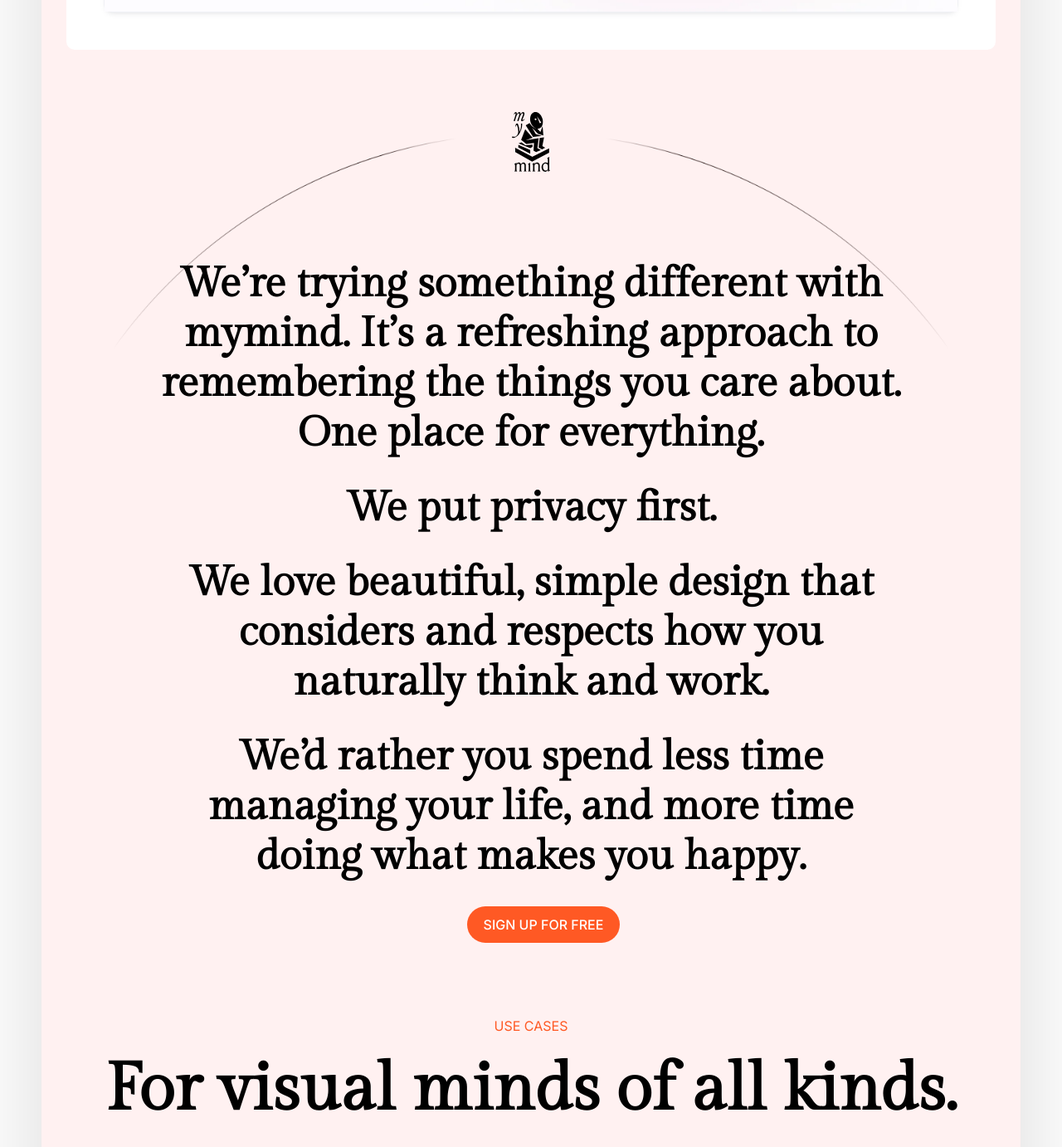
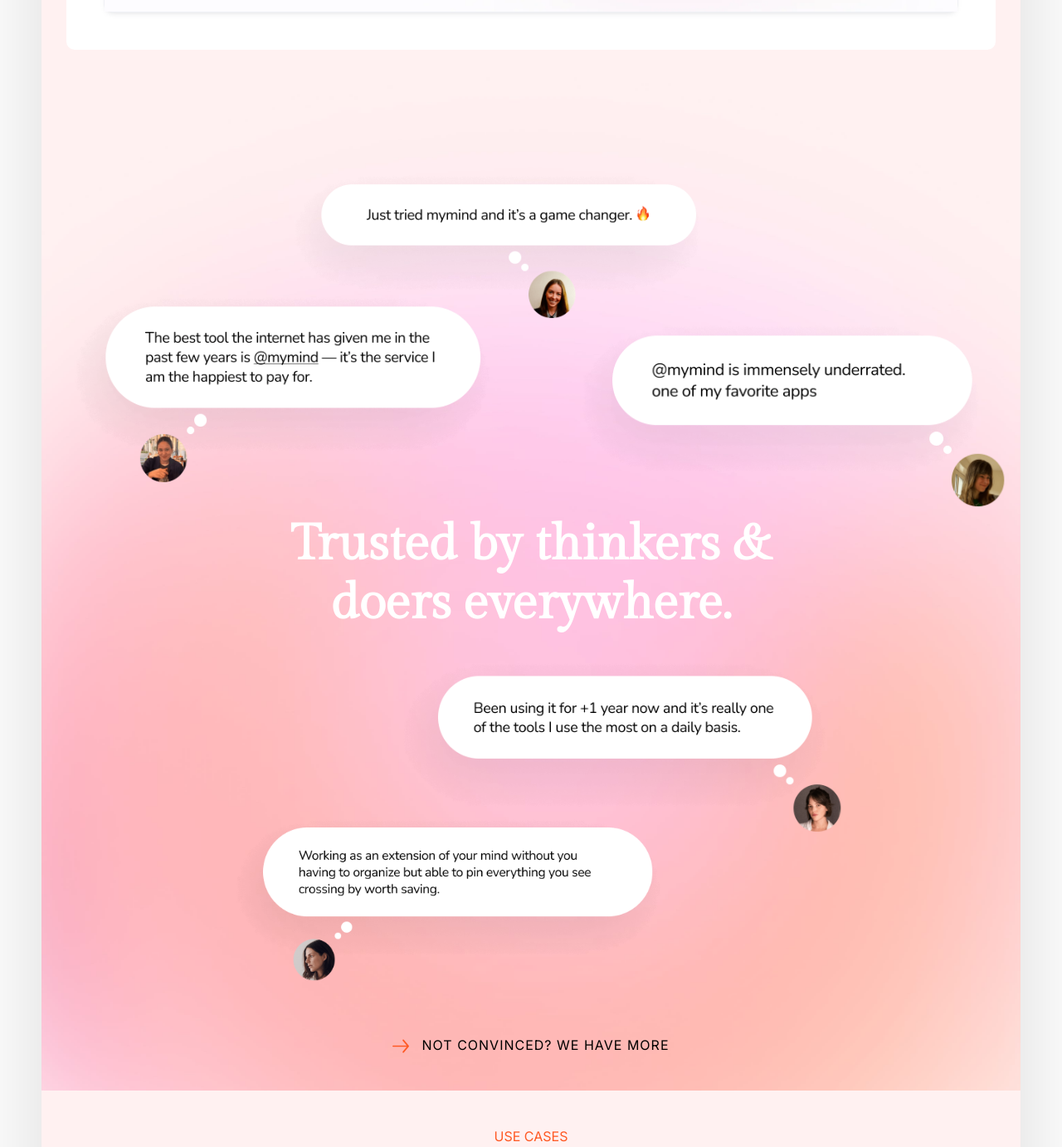
Before and after one commit to Mustafaali82/MyMind, a plain HTML site: page index.html in a window 1280 px wide. Shown: the part 8920-10302 px from the top of the page at 83% size. Drawn offline with Linux system fonts and the light colour scheme.

Commit message:
File Updated

```diff
--- a/index.html
+++ b/index.html
@@ -260,23 +260,35 @@
           </div>
         </div>
       </section>
-      <section class="eight">
-        <img src="Assets/statement_mymind_guy.svg" alt="">
-        <p>
-          We’re trying something different with mymind. It’s a refreshing
-          approach to remembering the things you care about. One place for
-          everything.
-        </p>
-        <p>We put privacy first.</p>
-        <p>
-          We love beautiful, simple design that considers and respects how you
-          naturally think and work.
-        </p>
-        <p>
-          We’d rather you spend less time managing your life, and more time
-          doing what makes you happy.
-        </p>
-        <button>SIGN UP FOR FREE</button>
+      <section class="nine">
+        <div class="nine-img-box">
+          <div class="nine-img-box1">
+            <img src="Assets/mymind-review-001.png" alt="" />
+          </div>
+          <div class="nine-img-box2">
+            <img src="Assets/mymind-review-002.png" alt="" />
+            <img
+              class="mymind-review-003"
+              src="Assets/mymind-review-003.png"
+              alt=""
+            />
+          </div>
+          <h1>Trusted by thinkers & doers everywhere.</h1>
+          <img
+            class="mymind-review-004"
+            src="Assets/mymind-review-004.png"
+            alt=""
+          />
+          <img
+            class="mymind-review-005"
+            src="Assets/mymind-review-005.png"
+            alt=""
+          />
+          <span
+            ><img src="Assets/arrow.svg" alt="" />NOT CONVINCED? WE HAVE
+            MORE</span
+          >
+        </div>
       </section>
       <section class="seven">
         <span>USE CASES</span>
@@ -343,6 +355,24 @@
           </div>
         </div>
       </section>
+      <section class="eight">
+        <img src="Assets/statement_mymind_guy.svg" alt="" />
+        <p>
+          We’re trying something different with mymind. It’s a refreshing
+          approach to remembering the things you care about. One place for
+          everything.
+        </p>
+        <p>We put privacy first.</p>
+        <p>
+          We love beautiful, simple design that considers and respects how you
+          naturally think and work.
+        </p>
+        <p>
+          We’d rather you spend less time managing your life, and more time
+          doing what makes you happy.
+        </p>
+        <button>SIGN UP FOR FREE</button>
+      </section>
     </main>
   </body>
   <script src="index.js"></script>
--- a/style.css
+++ b/style.css
@@ -292,7 +292,6 @@ nav div {
 .six {
     background: linear-gradient(180deg, #FF5924 0%, #FFC0B4 20.88%, #FFF1F1 85.07%);
     padding: 30px;
-    padding-bottom: 100px;
 }
 
 .six-box {
@@ -527,13 +526,13 @@ nav div {
     flex-direction: column;
 }
 
-.seven span{
+.seven span {
     font-size: 16px;
-    font-family: "inter",sans-serif;
+    font-family: "inter", sans-serif;
     color: #FF5924;
 }
 
-.seven h1{
+.seven h1 {
     font-size: 80px;
     font-family: "Gilda Display", serif;
     margin-top: 20px;
@@ -581,11 +580,11 @@ nav div {
     width: 100%;
 }
 
-.mar-box-display{
+.mar-box-display {
     display: block;
 }
 
-.image-tab-box{
+.image-tab-box {
     background-image: url(Assets/for_Marketers_neue01-1.jpg);
     text-align: center;
     height: 700px;
@@ -599,53 +598,53 @@ nav div {
     color: white;
 }
 
-.image-tab-box2{
+.image-tab-box2 {
     background-image: url(Assets/for_designers_neue01-1.jpg);
     color: black;
 }
 
-.image-tab-box2 span{
+.image-tab-box2 span {
     color: black !important;
 }
 
-.image-tab-box3{
+.image-tab-box3 {
     background-image: url(Assets/for_writers_neue03.jpg);
     color: black;
 }
 
-.image-tab-box3 span{
-    color: black  !important;
+.image-tab-box3 span {
+    color: black !important;
 }
 
-.image-tab-box4{
+.image-tab-box4 {
     background-image: url(Assets/for_researchers_neue01-1.jpg);
     color: black;
 }
 
-.image-tab-box4 span{
+.image-tab-box4 span {
     color: black !important;
 }
 
-.image-tab-box5{
+.image-tab-box5 {
     background-image: url(Assets/for_developers_neue01-1.jpg);
 }
 
-.image-tab-box6{
+.image-tab-box6 {
     background-image: url(Assets/for_everyone_neue01-1-1.jpg);
     color: black;
 }
 
-.image-tab-box6 span{
+.image-tab-box6 span {
     color: black !important;
 }
 
-.image-tab-box span{
+.image-tab-box span {
     font-size: 20px;
-    font-family: "inter",sans-serif;
+    font-family: "inter", sans-serif;
     color: white;
 }
 
-.image-tab-box h1{
+.image-tab-box h1 {
     font-size: 80px;
     font-family: "Gilda Display", serif;
     margin-top: 20px;
@@ -654,7 +653,7 @@ color: black;
 
 /* Eight Section STyling */
 
-.eight{
+.eight {
     background-color: #FFF1F1;
     padding: 45px;
     padding-top: 50px;
@@ -665,12 +664,11 @@ color: black;
     justify-content: center;
     align-items: center;
     flex-direction: column;
-    background-position: top;
+    background-position-y: 81px;
 }
 
-.eight img{
+.eight img {
     position: relative;
-    top: -75px;
 }
 
 .eight p {
@@ -679,13 +677,90 @@ color: black;
     line-height: 60px;
     color: black;
     font-weight: 600;
-    margin-top: 30px;
+    margin-top: 60px;
     width: 900px;
     text-align: center;
 }
 
-.eight button{
+.eight button {
+    margin: 0;
     margin-top: 30px;
+}
+
+/* Nine Section Styling */
+
+.nine {
+    background-image: url(Assets/ninebg.jpg);
+    background-size: contain;
+    background-repeat: no-repeat;
+    padding: 45px;
+    padding-top: 0;
+    background-size: cover;
+}
+
+.nine-img-box {
+    display: flex;
+    justify-content: center;
+    align-items: center;
+    flex-direction: column;
+}
+
+.nine-img-box img {
+    width: 600px;
+}
+
+.nine-img-box2 {
+    display: flex;
+}
+
+.nine-img-box1 {
+    position: relative;
+    top: 80px;
+    left: -40px;
+}
+
+.mymind-review-003 {
+    position: relative;
+    top: 30px;
+}
+
+.nine-img-box h1{
+    font-size: 60px;
+    margin-top: 30px;
+    font-family: "Gilda Display", serif;
+    color: white;
+    width: 600px;
+    text-align: center;
+}
+
+.mymind-review-004{
+    position: relative;
+    left: 100px;
+}
+
+.mymind-review-005{
+    position: relative;
+    top: -60px;
+    left: -100px;
+}
+
+.nine-img-box span img{
+    width: 20px;
+    vertical-align: middle;
+    margin-right: 15px;
+}
+
+.nine-img-box span{
+    font-size: 16px;
+    font-family: "Inter",sans-serif;
+    font-weight: 400;
+    letter-spacing: 1px;
+    transition: .4s;
+    cursor: pointer;
+}
+
+.nine-img-box span:hover{
+    color: #FF5924;
 }
 
 /* Same Styling */
```
Also changed, not shown: Assets/arrow.svg (added), Assets/mymind-review-001.png (added), Assets/mymind-review-002.png (added), Assets/mymind-review-003.png (added), Assets/mymind-review-004.png (added), Assets/mymind-review-005.png (added), Assets/ninebg.jpg (added). Lines whose indentation alone changed are shown as unchanged.
